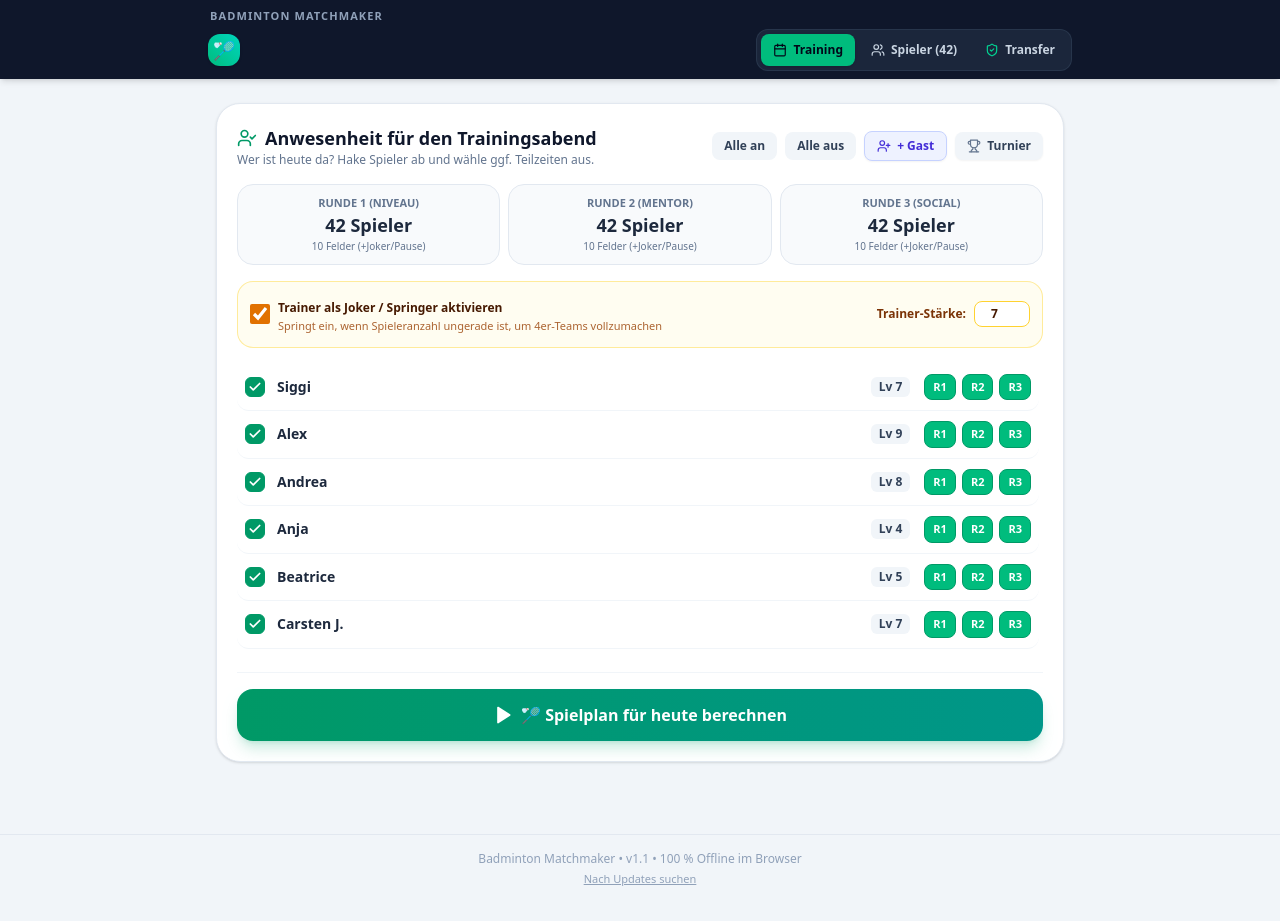
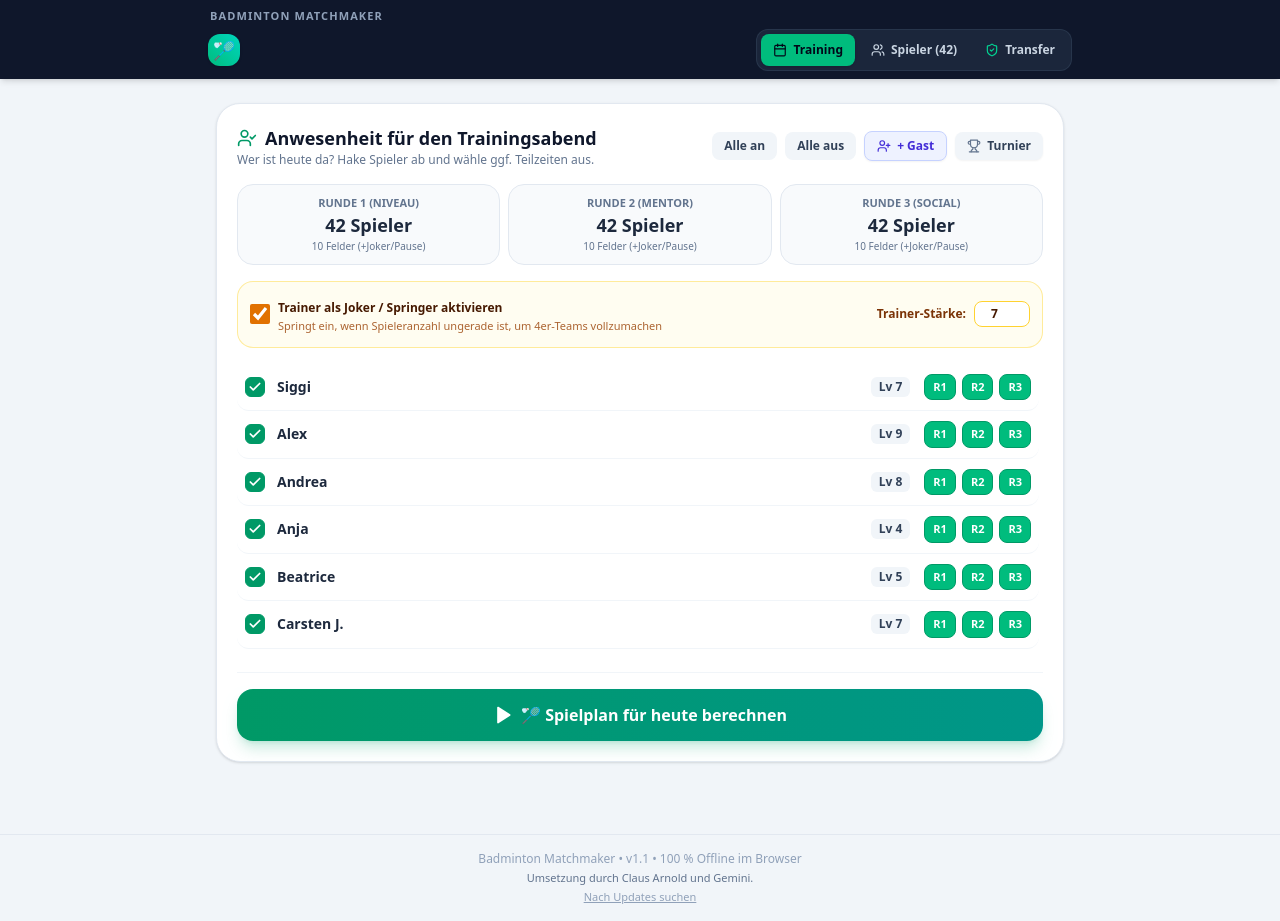
Before and after one commit to clausarnoldfahrschule/badmintonmatcher, a React (Vite) app: page / in a window 1280 px wide. Built offline with nearby package versions, Linux system fonts and the light colour scheme.

Commit message:
docs: Add footer attribution to Claus Arnold and Gemini

```diff
--- a/src/App.tsx
+++ b/src/App.tsx
@@ -98,6 +98,7 @@ export default function App() {
       {/* Footer mit Update-Prüfung */}
       <footer className="py-4 text-center text-xs text-slate-400 border-t border-slate-200 space-y-1">
         <div>Badminton Matchmaker • v1.1 • 100 % Offline im Browser</div>
+        <div className="text-[11px] text-slate-500 font-medium">Umsetzung durch Claus Arnold und Gemini.</div>
         <div>
           <button
             onClick={() => {
```
